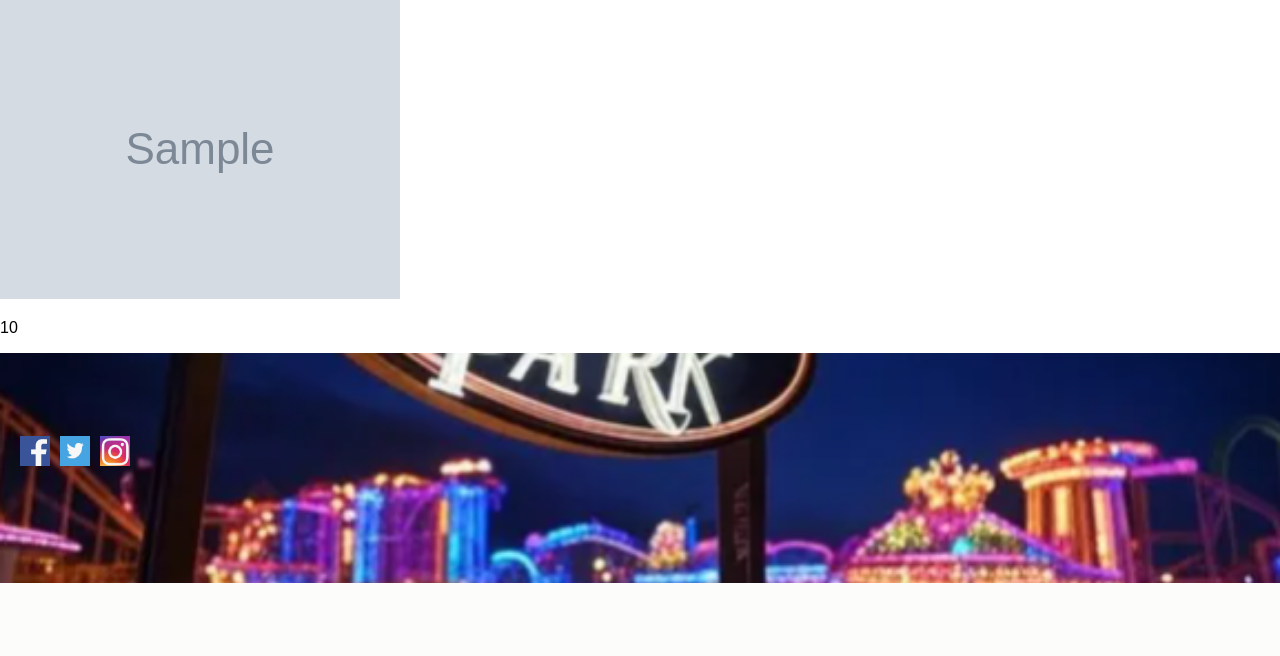
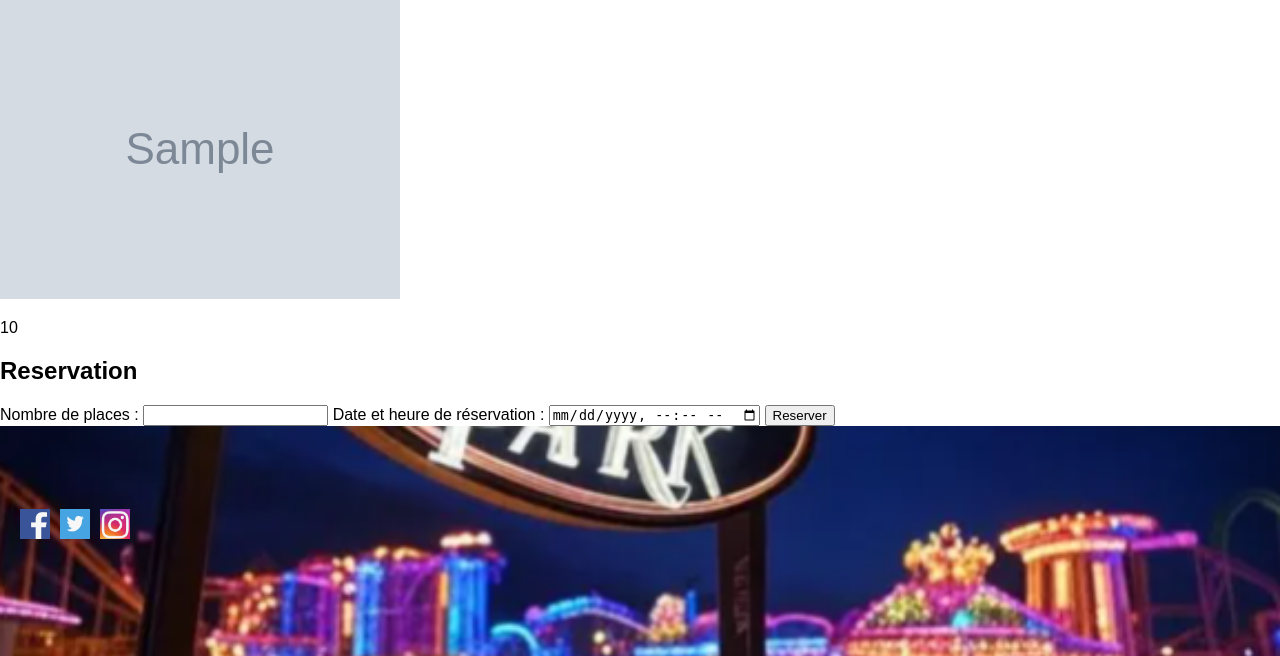
Before and after one commit to nathanremond/alfredopark, a PHP site: template src/Views/restaurant.php in a window 1280 px wide. Shown: the part 727-1383 px from the top of the page. Before the commit the page ends 1310 px from the top, so only its background shows below. Run offline with PHP 8.4, Linux system fonts and the light colour scheme; the template is opened without the code that fills it: most values are stand-ins (such as "Sample title", 1, 10 or a date in 2020); grey boxes marked "Sample" are stand-in pictures; some libraries are stand-ins or nearby versions.

Commit message:
[feat]Ajout d'un formulaire dans la page restaurant

```diff
--- a/src/Views/restaurant.php
+++ b/src/Views/restaurant.php
@@ -8,3 +8,12 @@
         <img src="<?=$menu['url_picture']?>" alt="image <?=$menu['name']?>"></img>
         <p><?=$menu['price']?></p>
 <?php } ?>
+
+<h2>Reservation</h2>
+<form action="/" method="post">
+    <label for="book_ticket">Nombre de places :</label>
+    <input type="number" id="book_ticket" name="book_ticket" min="0">
+    <label for="visit_date">Date et heure de réservation :</label>
+    <input type="datetime-local" id="visit_date" name="visit_date" required>
+    <button type="submit">Reserver</button>
+</form>
```
